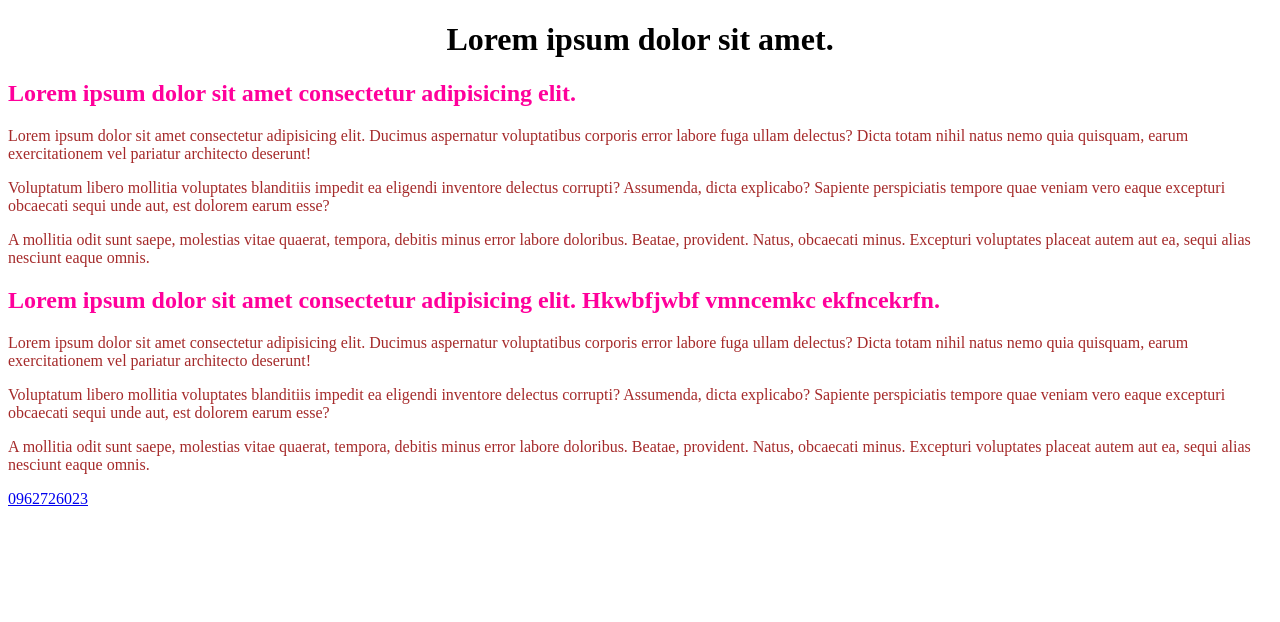
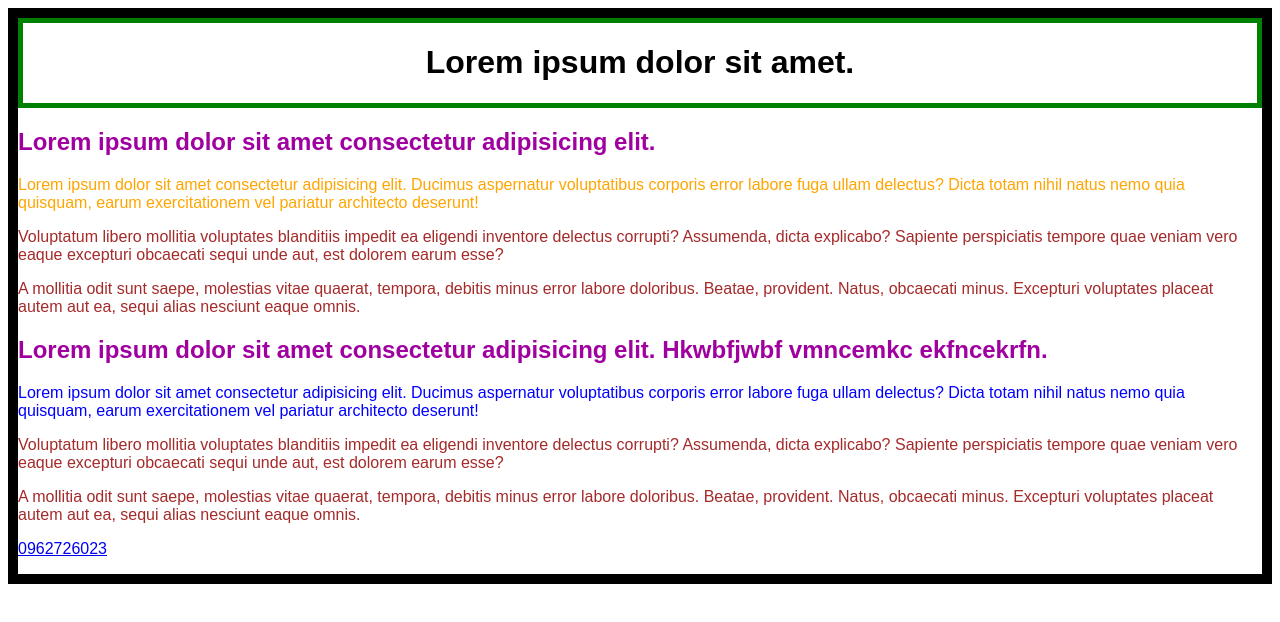
Before and after one commit to Cujo4/Css-set, a plain HTML site: page index.html in a window 1280 px wide. Drawn offline with Linux system fonts and the light colour scheme.

Commit message:
specific

```diff
--- a/assets/css/style.css
+++ b/assets/css/style.css
@@ -1,12 +1,23 @@
 /* Внешние стили */
-h1 {
+/* Селектор тега (типа) */
+body {
+    font-family: sans-serif;
+    border: 10px black solid;
+}
+
+header {
+    border: 5px green solid;
+}
+ h1 {
     color: black;
     text-align: center;
     font-size: 45;
+      /* font-family : initial; (Отключить унаследовательность) */
+     /* border: inherit; (Включить унаследовательность)  */
 }
 
 h2 {
-    color: rgb(255, 0, 155);
+    color: rgb(159, 0, 159);
     text-align: left;
     font-size: 35;
 }
@@ -16,3 +27,25 @@ p {
     text-align: left;
     font-size: 25;
 }
+
+/* Cелектор класса */
+.annotation-an {
+    color: orange;
+}
+
+/* Селектор идентификатора */
+#ident {
+    color: blue;
+}
+
+/* annotation-an : cebab-case
+AnnotationAn : CamelCase
+               loverCamelCase
+               UpperCamelCase (PascalCase)
+annotation_an : snake_case */
+
+/* Специфичность:
+1) Селектор тега (типа) - 1
+2) Селектор класса - 10
+3) Селектор идентификатора - 100
+4) Селектор inline - 1000*/
--- a/index.html
+++ b/index.html
@@ -13,13 +13,13 @@
    </header>
    <main>
     <h2> Lorem ipsum dolor sit amet consectetur adipisicing elit. </h2>
-    <p>Lorem ipsum dolor sit amet consectetur adipisicing elit. Ducimus aspernatur voluptatibus corporis error labore fuga ullam delectus? Dicta totam nihil natus nemo quia quisquam, earum exercitationem vel pariatur architecto deserunt!</p>
+    <p class="annotation-an">Lorem ipsum dolor sit amet consectetur adipisicing elit. Ducimus aspernatur voluptatibus corporis error labore fuga ullam delectus? Dicta totam nihil natus nemo quia quisquam, earum exercitationem vel pariatur architecto deserunt!</p>
     <p>Voluptatum libero mollitia voluptates blanditiis impedit ea eligendi inventore delectus corrupti? Assumenda, dicta explicabo? Sapiente perspiciatis tempore quae veniam vero eaque excepturi obcaecati sequi unde aut, est dolorem earum esse?</p>
     <p>A mollitia odit sunt saepe, molestias vitae quaerat, tempora, debitis minus error labore doloribus. Beatae, provident. Natus, obcaecati minus. Excepturi voluptates placeat autem aut ea, sequi alias nesciunt eaque omnis.</p>
 
     <h2> Lorem ipsum dolor sit amet consectetur adipisicing elit. Hkwbfjwbf vmncemkc ekfncekrfn. </h2>
-    <p>Lorem ipsum dolor sit amet consectetur adipisicing elit. Ducimus aspernatur voluptatibus corporis error labore fuga ullam delectus? Dicta totam nihil natus nemo quia quisquam, earum exercitationem vel pariatur architecto deserunt!</p>
-    <p>Voluptatum libero mollitia voluptates blanditiis impedit ea eligendi inventore delectus corrupti? Assumenda, dicta explicabo? Sapiente perspiciatis tempore quae veniam vero eaque excepturi obcaecati sequi unde aut, est dolorem earum esse?</p>
+    <p id="ident">Lorem ipsum dolor sit amet consectetur adipisicing elit. Ducimus aspernatur voluptatibus corporis error labore fuga ullam delectus? Dicta totam nihil natus nemo quia quisquam, earum exercitationem vel pariatur architecto deserunt!</p>
+    <p class="annotation">Voluptatum libero mollitia voluptates blanditiis impedit ea eligendi inventore delectus corrupti? Assumenda, dicta explicabo? Sapiente perspiciatis tempore quae veniam vero eaque excepturi obcaecati sequi unde aut, est dolorem earum esse?</p>
     <p>A mollitia odit sunt saepe, molestias vitae quaerat, tempora, debitis minus error labore doloribus. Beatae, provident. Natus, obcaecati minus. Excepturi voluptates placeat autem aut ea, sequi alias nesciunt eaque omnis.</p>
 </main>
 <footer>
```
